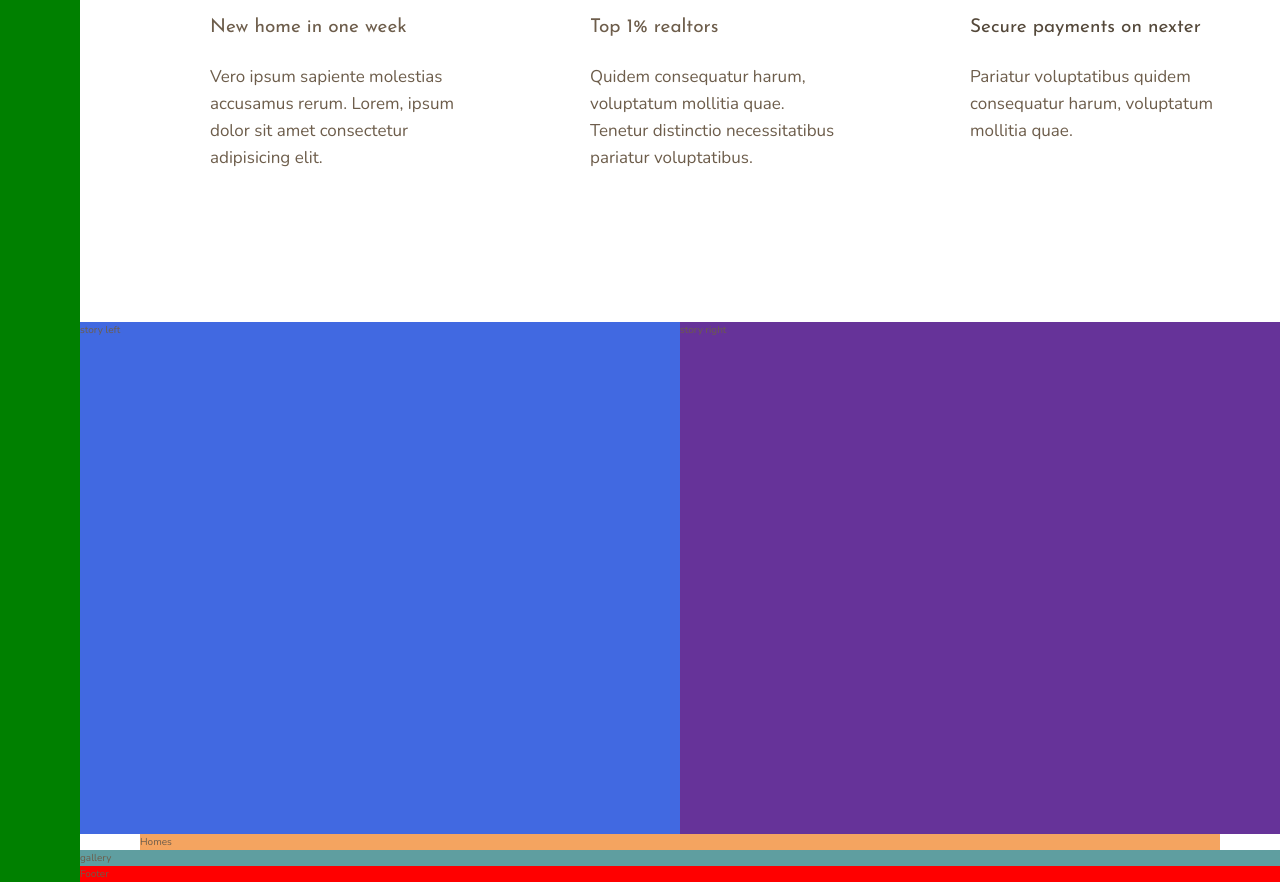
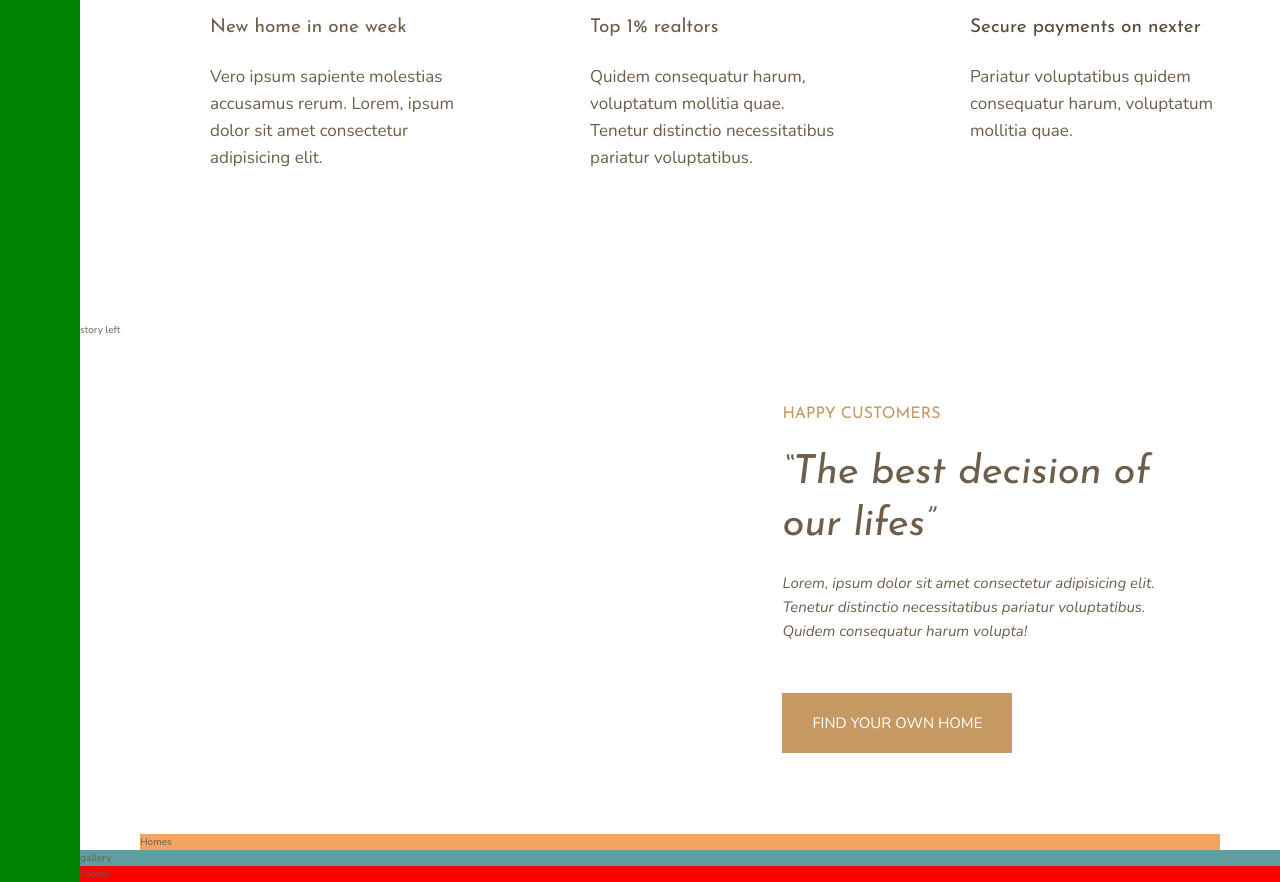
Before and after one commit to Noisyboy-9/nexter, a website: page public/index.html in a window 1280 px wide. Shown: the part 996-1878 px from the top of the page. Drawn offline with nearby package versions, Linux system fonts and the light colour scheme.

Commit message:
finished right side of story section

```diff
--- a/public/index.html
+++ b/public/index.html
@@ -24,7 +24,7 @@
                     <use xlink:href="img/sprite.svg#icon-global"></use>
                 </svg>
 
-                <h4 class="features__heading heading-quaternary">World's best luxury homes</h4>
+                <h3 class="features__heading heading-tertiary">World's best luxury homes</h4>
 
                 <p class="features__paragraph">Lorem, ipsum dolor sit amet consectetur adipisicing elit. Tenetur distinctio necessitatibus pariatur voluptatibus.</>
             </div>
@@ -34,7 +34,7 @@
                     <use xlink:href="img/sprite.svg#icon-trophy"></use>
                 </svg>
 
-                <h4 class="features__heading heading-quaternary">Only the best properties</h4>
+                <h3 class="features__heading heading-tertiary">Only the best properties</h4>
 
                 <p class="features__paragraph">Voluptatum mollitia quae. Vero ipsum sapiente molestias accusamus rerum sed a eligendi aut quia.</>
             </div>
@@ -44,7 +44,7 @@
                     <use xlink:href="img/sprite.svg#icon-map-pin"></use>
                 </svg>
 
-                <h4 class="features__heading heading-quaternary">All homes in top locations</h4>
+                <h3 class="features__heading heading-tertiary">All homes in top locations</h4>
 
                 <p class="features__paragraph">Tenetur distinctio necessitatibus pariatur voluptatibus quidem consequatur harum.</>
             </div>
@@ -54,7 +54,7 @@
                     <use xlink:href="img/sprite.svg#icon-key"></use>
                 </svg>
 
-                <h4 class="features__heading heading-quaternary">New home in one week</h4>
+                <h3 class="features__heading heading-tertiary">New home in one week</h4>
 
                 <p class="features__paragraph">Vero ipsum sapiente molestias accusamus rerum. Lorem, ipsum dolor sit amet consectetur adipisicing elit.</>
             </div>
@@ -64,7 +64,7 @@
                     <use xlink:href="img/sprite.svg#icon-presentation"></use>
                 </svg>
 
-                <h4 class="features__heading heading-quaternary">Top 1% realtors</h4>
+                <h3 class="features__heading heading-tertiary">Top 1% realtors</h4>
 
                 <p class="features__paragraph">Quidem consequatur harum, voluptatum mollitia quae. Tenetur distinctio necessitatibus pariatur voluptatibus.</>
             </div>
@@ -74,14 +74,23 @@
                     <use xlink:href="img/sprite.svg#icon-lock"></use>
                 </svg>
 
-                <h4 class="features__heading heading-quaternary heading-quaternary--dark">Secure payments on nexter</h4>
+                <h3 class="features__heading heading-tertiary heading-tertiary--dark">Secure payments on nexter</h4>
 
                 <p class="features__paragraph">Pariatur voluptatibus quidem consequatur harum, voluptatum mollitia quae.</>
             </div>
         </section>
 
         <div class="story__left">story left</div>
-        <div class="story__right">story right</div>
+
+        <div class="story__right">
+            <h4 class="heading-quaternary u--margin-bottom-small">Happy customers</h4>
+
+            <h2 class="heading-secondary u--text-italic u--margin-bottom-small">&ldquo;The best decision of our lifes&rdquo;</h2>
+
+            <p class="story__paragraph u--text-italic u--margin-bottom-large">Lorem, ipsum dolor sit amet consectetur adipisicing elit. Tenetur distinctio necessitatibus pariatur voluptatibus. Quidem consequatur harum volupta!</p>
+
+            <a href="#" class="button button__orange u--align-self-flex-start">Find your own home</a>
+        </div>
 
         <section class="homes">Homes</section>
 
--- /dev/null
+++ b/src/scss/abstracts/_utilities.scss
@@ -0,0 +1,23 @@
+.u{
+    &--text {
+        &-italic {
+            font-style: italic;
+        }
+    }
+
+    &--margin {
+        &-bottom {
+            &-small { margin-bottom: 2rem; }
+            &-medium { margin-bottom: 4rem;}
+            &-large{ margin-bottom: 5rem; }
+        }
+    }
+
+    &--align{
+        &-self{
+            &-flex-start { align-self: flex-start;}
+
+
+        }
+    }
+}
--- a/src/scss/base/_typography.scss
+++ b/src/scss/base/_typography.scss
@@ -2,14 +2,22 @@
 
 // }
 
-// .heading-secondary {
+.heading-secondary {
+    font-size: 4rem;
+    font-family: $font-display;
+    font-weight: 400;
+    line-height: 1.3;
+    &--dark {
+        color: $color-grey-dark-1;
+    }
 
-// }
+    &--light {
+        color: $color-grey-light-1;
+    }
+}
 
-// .heading-tertiary {
-// }
 
-.heading-quaternary {
+.heading-tertiary {
     font-size: 1.9rem;
     @extend %heading-base-typography;
 
@@ -21,3 +29,12 @@
         color: $color-grey-light-1;
     }
 }
+
+
+.heading-quaternary {
+    color: $color-primary;
+    font-size: 1.6rem;
+    font-family: $font-display;
+    font-weight: 400;
+    text-transform: uppercase;
+}
--- /dev/null
+++ b/src/scss/components/_button.scss
@@ -0,0 +1,23 @@
+.button {
+    &,
+    &:link,
+    &:visited {
+        text-decoration: none;
+        outline: none;
+        border: none;
+    }
+
+    &__orange {
+        font: $font-display;
+        font-size: 1.5rem;
+        padding: 1.8rem 3rem;
+        text-transform: uppercase;
+        background-color: $color-primary;
+        color: white;
+        cursor: pointer;
+        transition: all 0.2s;
+        &:hover {
+            background-color: $color-primary-dark;
+        }
+    }
+}
--- a/src/scss/layouts/_story.scss
+++ b/src/scss/layouts/_story.scss
@@ -1,11 +1,17 @@
 .story {
     &__left {
-        background-color: royalblue;
         grid-column: 2 / 7;
     }
 
     &__right {
-        background-color: rebeccapurple;
         grid-column: 7 / -1;
+        padding: 6rem 8vw;
+        display: flex;
+        flex-direction: column;
+        justify-content: center;
+    }
+
+    &__paragraph {
+        font-size: 1.5rem;
     }
 }
--- a/src/scss/main.scss
+++ b/src/scss/main.scss
@@ -1,11 +1,13 @@
 @import 'abstracts/variables';
 @import 'abstracts/mixins';
 @import 'abstracts/extends';
+@import 'abstracts/utilities';
 
 @import 'base/base';
 @import 'base/typography';
 
-@import './page/homePage';
+@import 'components/button';
+
 
 @import 'layouts/footer';
 @import 'layouts/header';
@@ -15,3 +17,5 @@
 @import 'layouts/gallery';
 @import 'layouts/realtors';
 @import 'layouts/story';
+
+@import './page/homePage';
```
Also changed, not shown: public/main.min.css, 1 other file.
